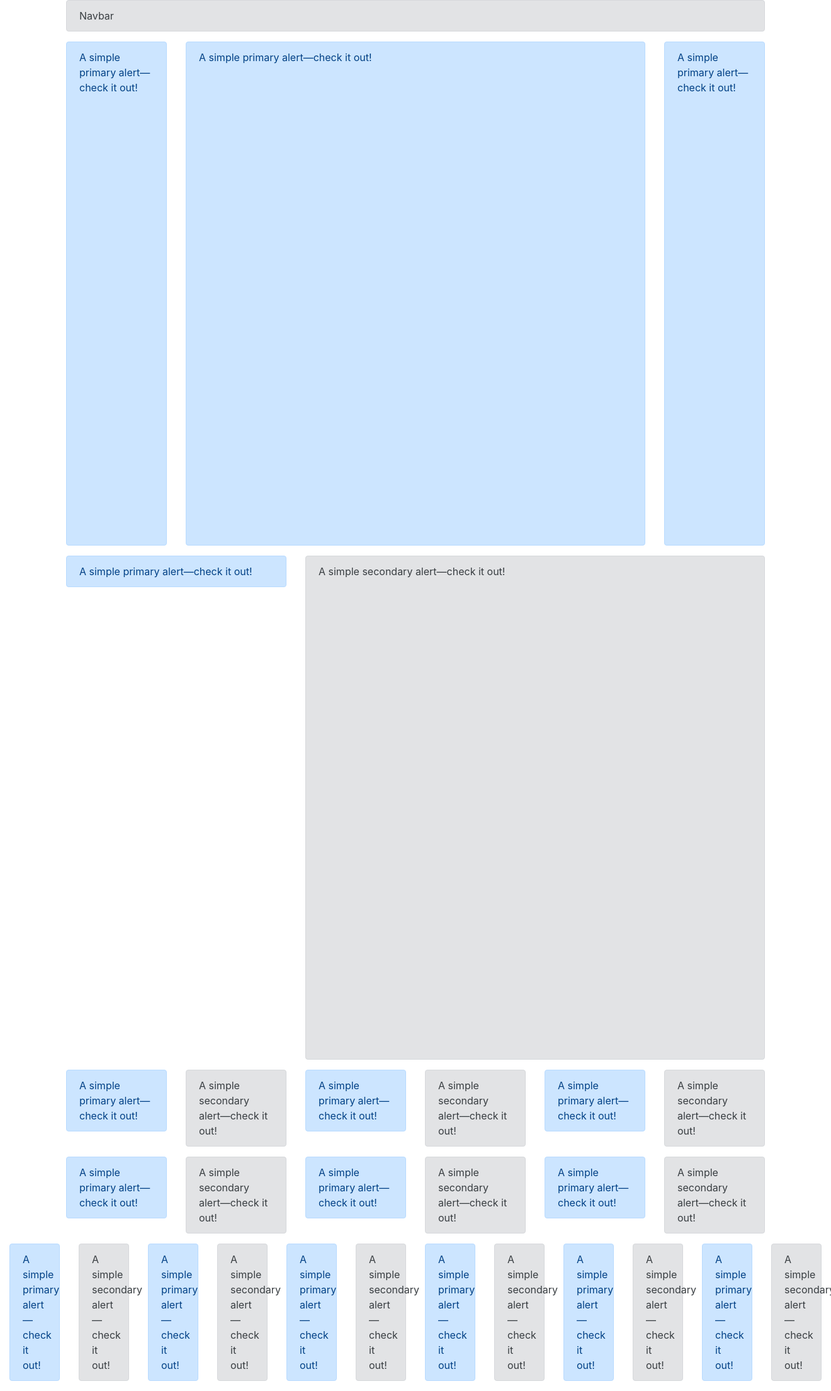
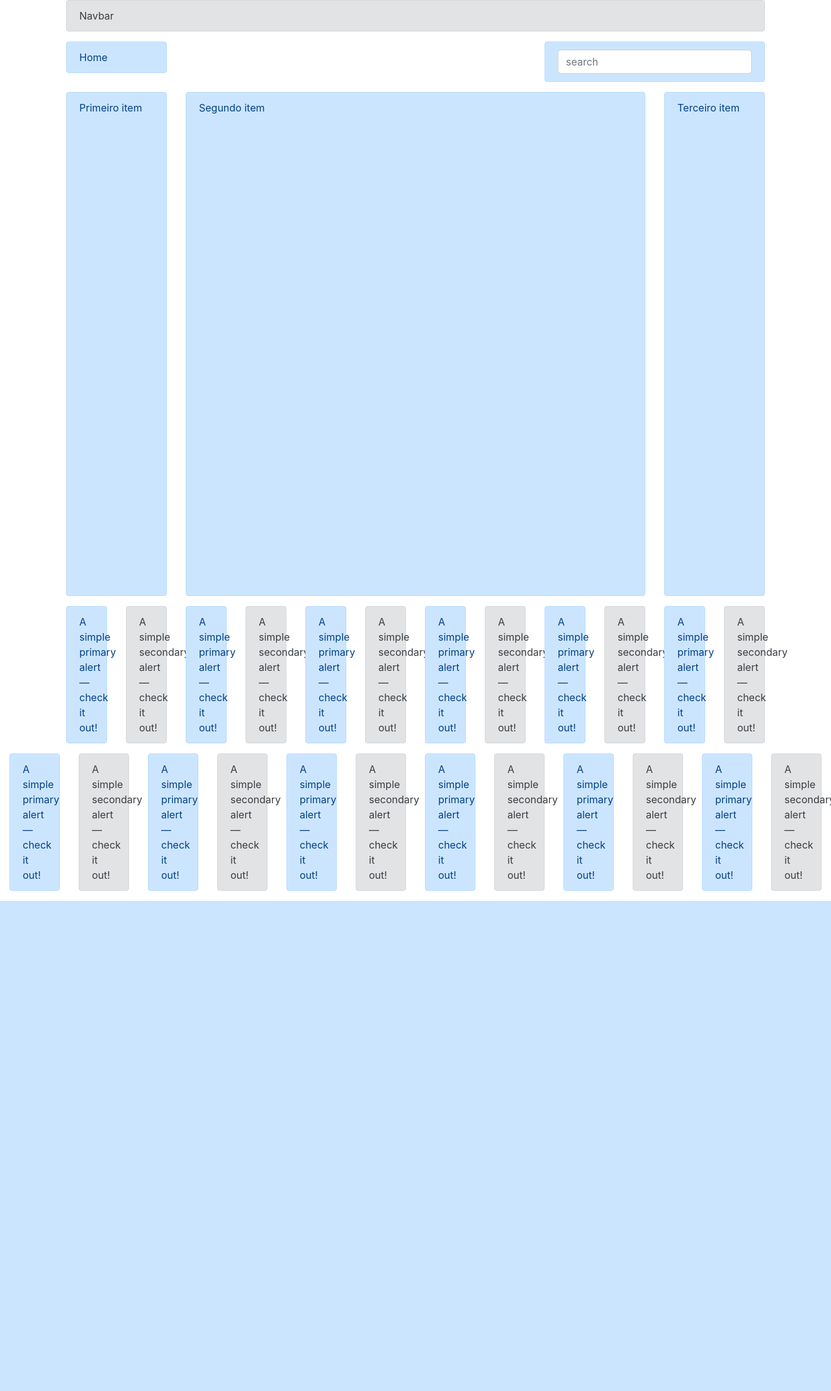
Before and after one commit to SantosBMS/dj_ecommerce, a Django app: page /bootstrap/ in a window 1320 px wide. Shown: the whole page at 63% size. After the commit the page ends 1430 px from the top, so only its background shows below. Run offline with Django 4.2, Linux system fonts and the light colour scheme; parts of the project's set-up code (start-up, migrations or seed data) failed here and were passed over; some libraries are stand-ins or nearby versions.

Commit message:
modified:   templates/bootstrap/example.html

```diff
--- a/templates/bootstrap/example.html
+++ b/templates/bootstrap/example.html
@@ -21,29 +21,30 @@
             </div>
             <div class="row">
                 <div class="col-2">
-                    <div class="alert alert-primary" role="alert" style='min-height: 800px;'>
-                        A simple primary alert—check it out!
+                    <div class="alert alert-primary" role="alert">
+                        Home
                     </div>
                 </div>
-                <div class="col-8">
-                    <div class="alert alert-primary" role="alert" style='min-height: 800px;'>
-                         A simple primary alert—check it out!
+                <div class="col-4 ml-auto">
+                    <div class="alert alert-primary" role="alert">
+                        <input type="text" class="form-control" placeholder="search">
                     </div>
                 </div>
-                <div class="col-2">
+            </div>
+            <div class="row">
+                <div class="col-2 order-1">
                     <div class="alert alert-primary" role="alert" style='min-height: 800px;'>
-                        A simple primary alert—check it out!
+                        Primeiro item
                     </div>
                 </div>
-
-                <div class="col-4">
-                    <div class="alert alert-primary" role="alert">
-                        A simple primary alert—check it out!
+                <div class="col-8 order-6">
+                    <div class="alert alert-primary" role="alert" style='min-height: 800px;'>
+                        Segundo item
                     </div>
                 </div>
-                <div class="col-8">
-                    <div class="alert alert-secondary" role="alert" style='min-height: 800px;'>
-                          A simple secondary alert—check it out!
+                <div class="col-2 order-12">
+                    <div class="alert alert-primary" role="alert" style='min-height: 800px;'>
+                        Terceiro item
                     </div>
                 </div>
             </div>
@@ -51,62 +52,62 @@
 
         <div class='container'>
             <div class="row">
-                <div class="col-2">
+                <div class="col-1">
                     <div class="alert alert-primary" role="alert">
                         A simple primary alert—check it out!
                     </div>
                 </div>
-                <div class="col-2">
+                <div class="col-1">
                     <div class="alert alert-secondary" role="alert">
                         A simple secondary alert—check it out!
                     </div>
                 </div>
-                <div class="col-2">
+                <div class="col-1">
                     <div class="alert alert-primary" role="alert">
                         A simple primary alert—check it out!
                     </div>
                 </div>
-                <div class="col-2">
+                <div class="col-1">
                     <div class="alert alert-secondary" role="alert">
                         A simple secondary alert—check it out!
                     </div>
                 </div>
-                <div class="col-2">
+                <div class="col-1">
                     <div class="alert alert-primary" role="alert">
                         A simple primary alert—check it out!
                     </div>
                 </div>
-                <div class="col-2">
+                <div class="col-1">
                     <div class="alert alert-secondary" role="alert">
                         A simple secondary alert—check it out!
                     </div>
                 </div>
-                <div class="col-2">
+                <div class="col-1">
                     <div class="alert alert-primary" role="alert">
                         A simple primary alert—check it out!
                     </div>
                 </div>
-                <div class="col-2">
+                <div class="col-1">
                     <div class="alert alert-secondary" role="alert">
                         A simple secondary alert—check it out!
                     </div>
                 </div>
-                <div class="col-2">
+                <div class="col-1">
                     <div class="alert alert-primary" role="alert">
                         A simple primary alert—check it out!
                     </div>
                 </div>
-                <div class="col-2">
+                <div class="col-1">
                     <div class="alert alert-secondary" role="alert">
                         A simple secondary alert—check it out!
                     </div>
                 </div>
-                <div class="col-2">
+                <div class="col-1">
                     <div class="alert alert-primary" role="alert">
                         A simple primary alert—check it out!
                     </div>
                 </div>
-                <div class="col-2">
+                <div class="col-1">
                     <div class="alert alert-secondary" role="alert">
                         A simple secondary alert—check it out!
                     </div>
```
